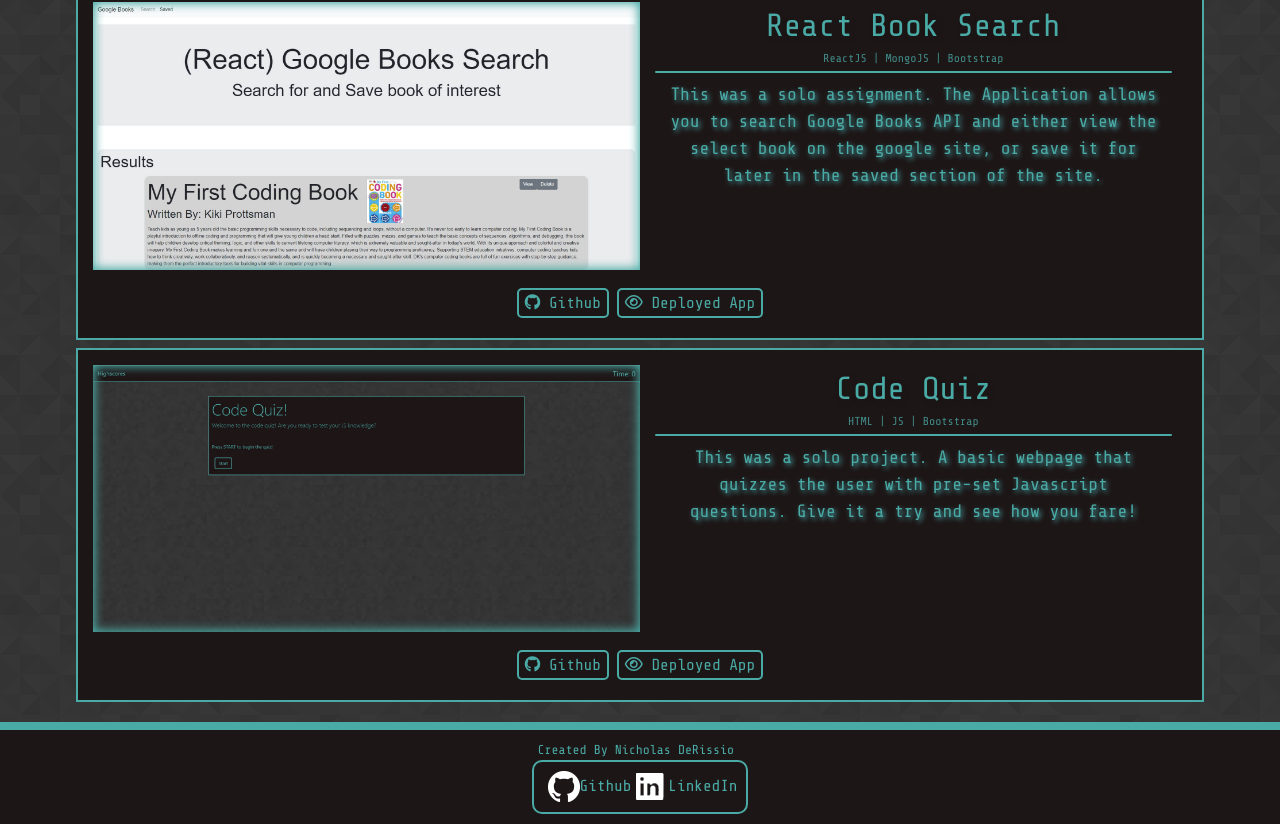
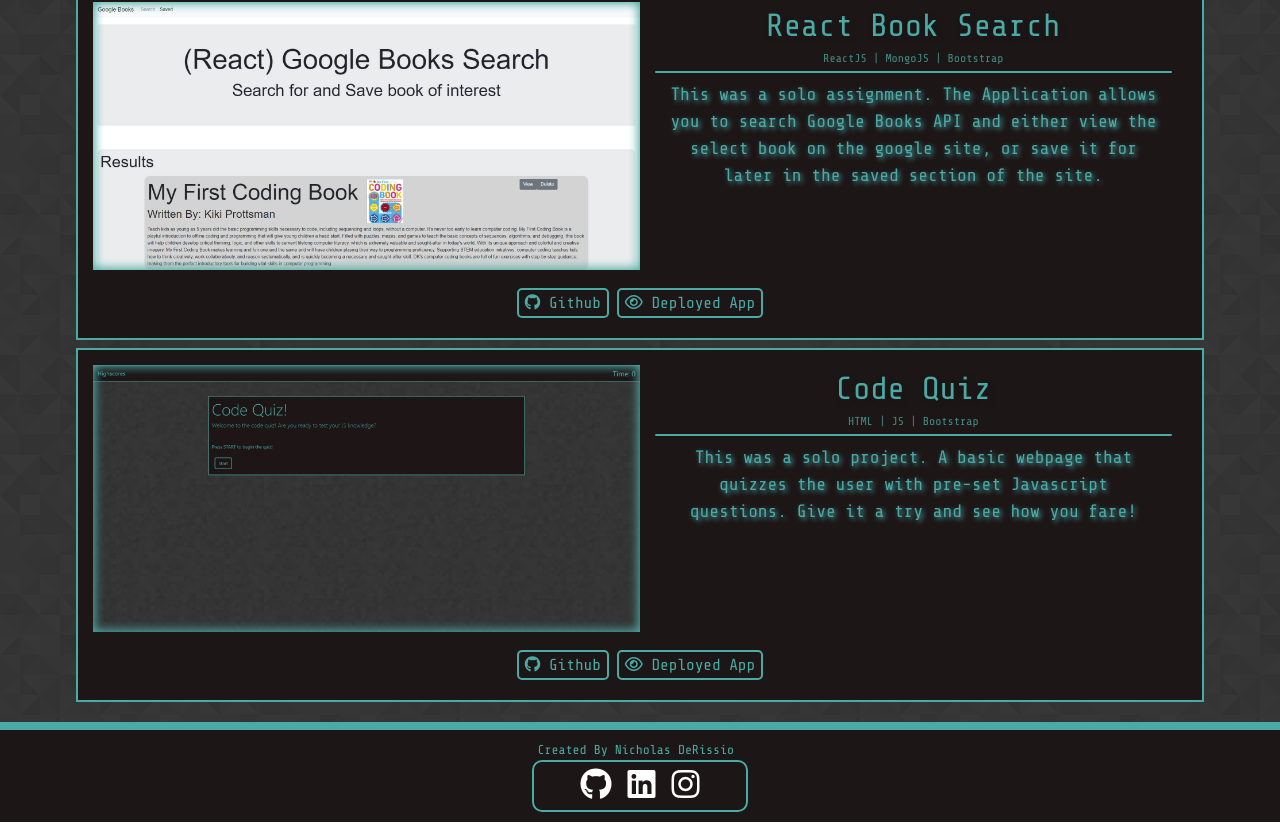
Before and after one commit to KantKontrol/React-Portfolio, a React (Create React App) app in the folder react-portfolio/: page /portfolio in a window 1280 px wide. Shown: the part 2025-2849 px from the top of the page. Built offline with nearby package versions, Linux system fonts and the light colour scheme.

Commit message:
modified contact bar

```diff
--- a/react-portfolio/src/components/ContactDisplay/index.css
+++ b/react-portfolio/src/components/ContactDisplay/index.css
@@ -1,4 +1,11 @@
 .contact-display {
-    margin-left: 5px;
+    color: white;
+    font-size: xx-large;
+    margin: 8px;
     font-family: 'Share Tech Mono', monospace;
 }
+
+.contact-display:hover {
+    color: #4aaaa5;
+    text-shadow: 0px 0px 5px #4aaaa5;
+}
--- a/react-portfolio/src/components/ContactDisplay/index.js
+++ b/react-portfolio/src/components/ContactDisplay/index.js
@@ -9,8 +9,7 @@
 
     return (
         <a className="contact-display" target="_blank" rel="noopener noreferrer" href={href}>
-            <img src={src} alt="..."/>
-             {text}
+            <i class={src}></i>
         </a>
     );
 }
--- a/react-portfolio/src/components/Contactbar/index.css
+++ b/react-portfolio/src/components/Contactbar/index.css
@@ -4,7 +4,7 @@
     height: max-content;
     width: 216.97px;
     border-radius: 10px;
-    padding: 5px;
+    padding: 0px;
     margin-left: 10px;
     display: block;
     margin: 0 auto;
@@ -12,6 +12,6 @@
 
 .center {
     width: max-content;
-    padding: 4px;
+    padding: 0px;
     margin: 0 auto;
 }
--- a/react-portfolio/src/components/Contactbar/index.js
+++ b/react-portfolio/src/components/Contactbar/index.js
@@ -8,8 +8,9 @@
     return (
         <div className="contact-bar">
             <div className="center">
-                    <ContactDisplay src="./images/GitHub-Mark-Light-32px.png" href="https://github.com/KantKontrol" text="Github" />
-                    <ContactDisplay src="./images/LI-In-Bug.png" href="https://www.linkedin.com/in/nicholas-derissio" text="LinkedIn" />
+                    <ContactDisplay src="fab fa-github" href="https://github.com/KantKontrol" text="Github" />
+                    <ContactDisplay src="fab fa-linkedin" href="https://www.linkedin.com/in/nicholas-derissio" text="LinkedIn" />
+                    <ContactDisplay src="fab fa-instagram" href="https://www.instagram.com/nicholas.uber.dev/" text="Instagram" />
             </div>
         </div>
     );
```
